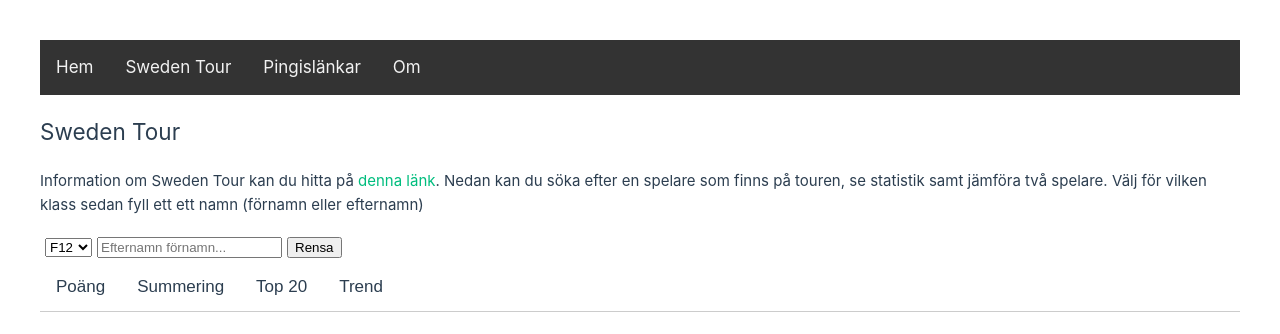
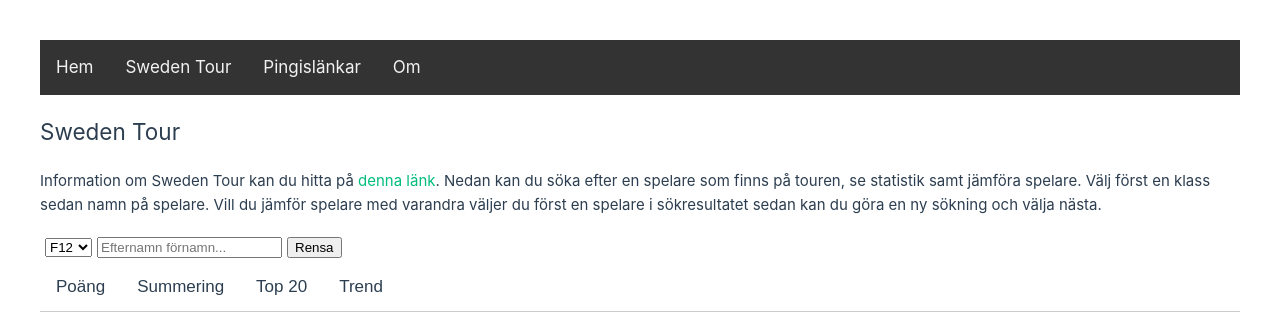
Before and after one commit to enbohm/pingisportalen, a Vue app: page /pingisportalen/swedentour in a window 1280 px wide. Shown: the top 334 px of the page. Built offline with nearby package versions, Linux system fonts and the light colour scheme.

Commit message:
Better instruction how to select player stats

```diff
--- a/src/views/SwedenTour.vue
+++ b/src/views/SwedenTour.vue
@@ -15,7 +15,7 @@
     <h2>Sweden Tour</h2>
     <p>Information om Sweden Tour kan du hitta på <a
         href="https://www.svenskbordtennis.com/tavling/nationellatavlingar/SwedenTour/" target="_blank">denna
-        länk</a>. Nedan kan du söka efter en spelare som finns på touren, se statistik samt jämföra två spelare. Välj för vilken klass sedan fyll ett ett namn (förnamn eller efternamn)</p>
+        länk</a>. Nedan kan du söka efter en spelare som finns på touren, se statistik samt jämföra spelare. Välj först en klass sedan namn på spelare. Vill du jämför spelare med varandra väljer du först en spelare i sökresultatet sedan kan du göra en ny sökning och välja nästa.</p>
   </div>
 
   <PlayerStats />
```
